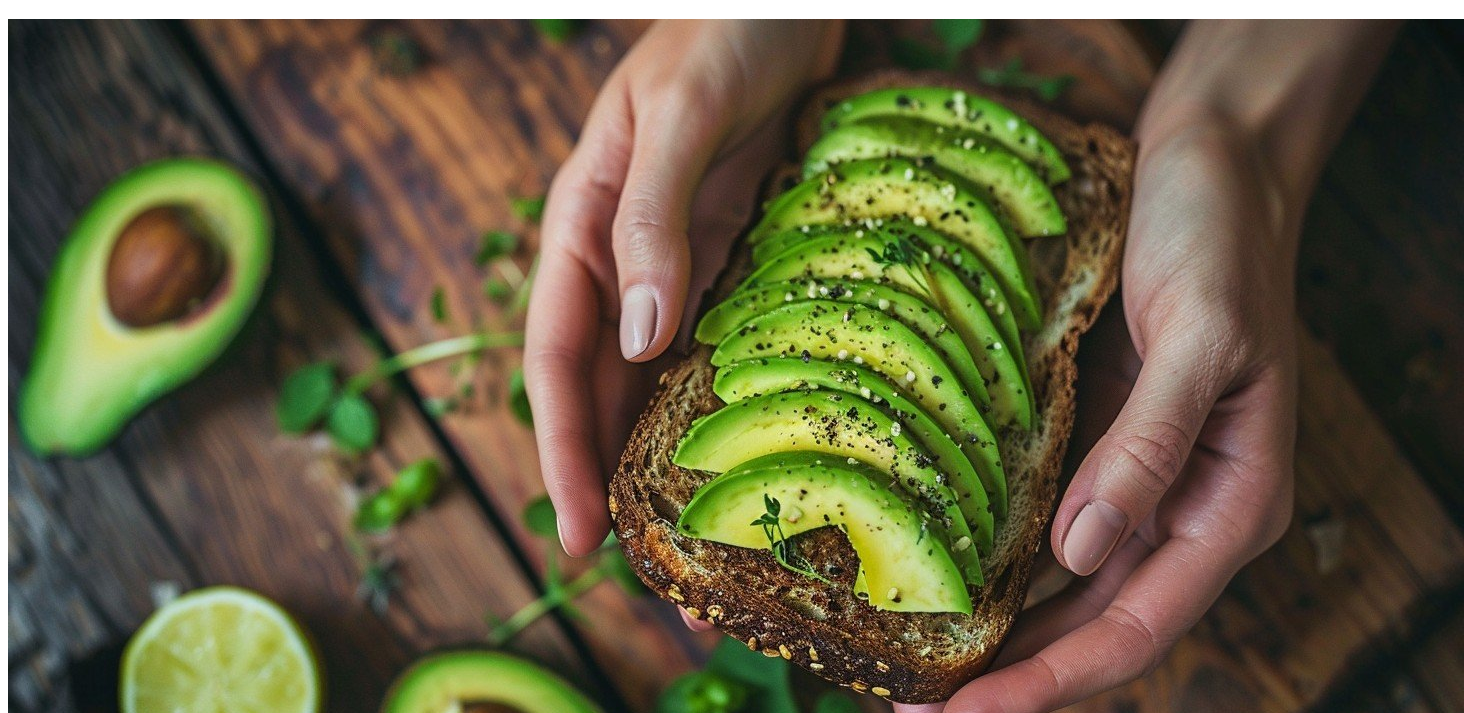
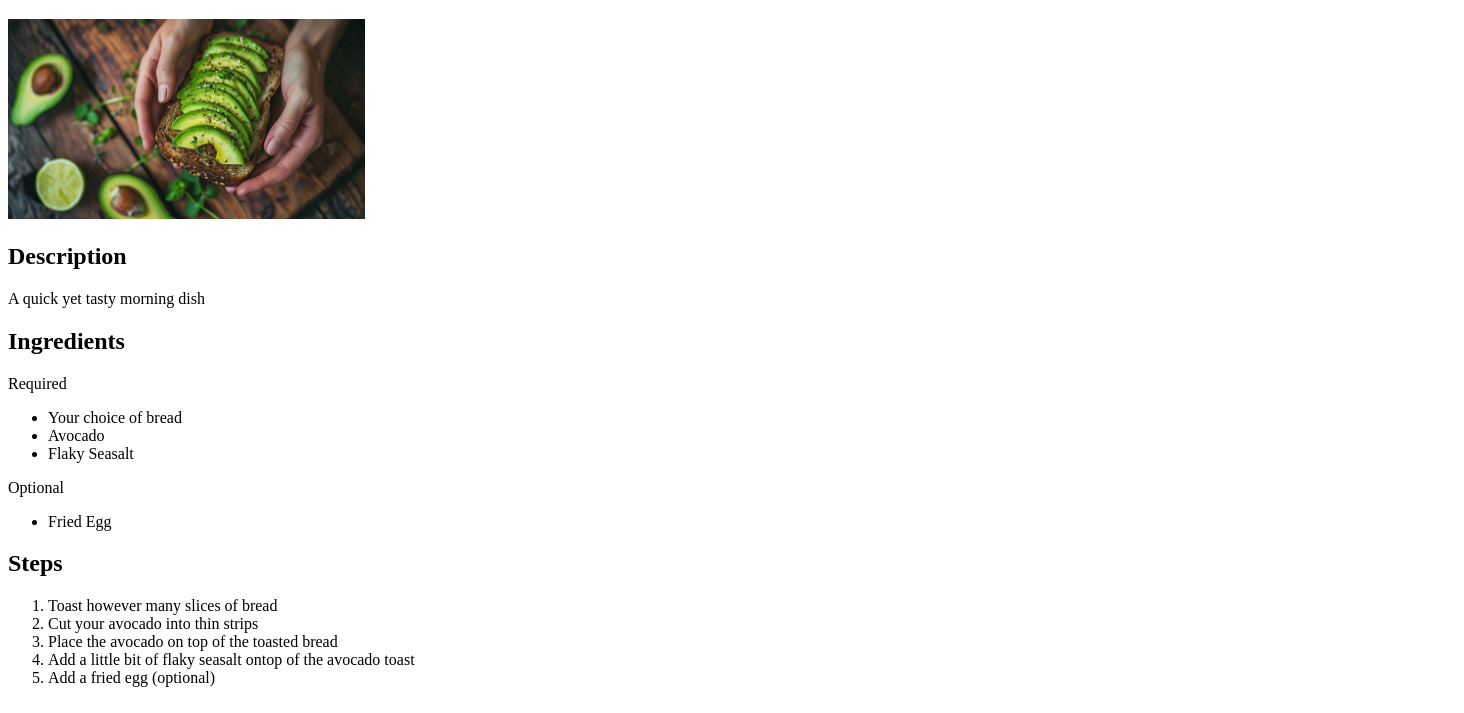
Before and after one commit to sumiyi/odin-recipes, a plain HTML site: page recipes/avocadotoast.html in a window 1280 px wide. Shown: the part 87-800 px from the top of the page, 1464 px wide, since content can reach past the window. Drawn offline with Linux system fonts and the light colour scheme.

Commit message:
Update the avocadotoast page
Updated the image size, description, ingredients, and steps.
Needed to add a required ingredients section and an optional ingredients
section.
Image size was taking too much space

```diff
--- a/recipes/avocadotoast.html
+++ b/recipes/avocadotoast.html
@@ -9,19 +9,31 @@
         <a href="../index.html">Home</a>
 
         <h1>Avocado Toast</h1>
-        <img src="../images/avotoast_img.jpg">
+        <img src="../images/avotoast_img.jpg" height="200">
 
         <h2>Description</h2>
-        <p></p>
+        <p>A quick yet tasty morning dish</p>
 
         <h2>Ingredients</h2>
+        <p>Required</p>
         <ul>
-            <li></li>
+            <li>Your choice of bread</li>
+            <li>Avocado</li>
+            <li>Flaky Seasalt</li>
         </ul>
+        <p>Optional</p>
+        <ul>
+            <li>Fried Egg</li>
+        </ul>
+
 
         <h2>Steps</h2>
         <ol>
-            <li></li>
+            <li>Toast however many slices of bread</li>
+            <li>Cut your avocado into thin strips</li>
+            <li>Place the avocado on top of the toasted bread</li>
+            <li>Add a little bit of flaky seasalt ontop of the avocado toast</li>
+            <li>Add a fried egg &lpar;optional&rpar;</li>
         </ol>
     </body>
 </html>
```
